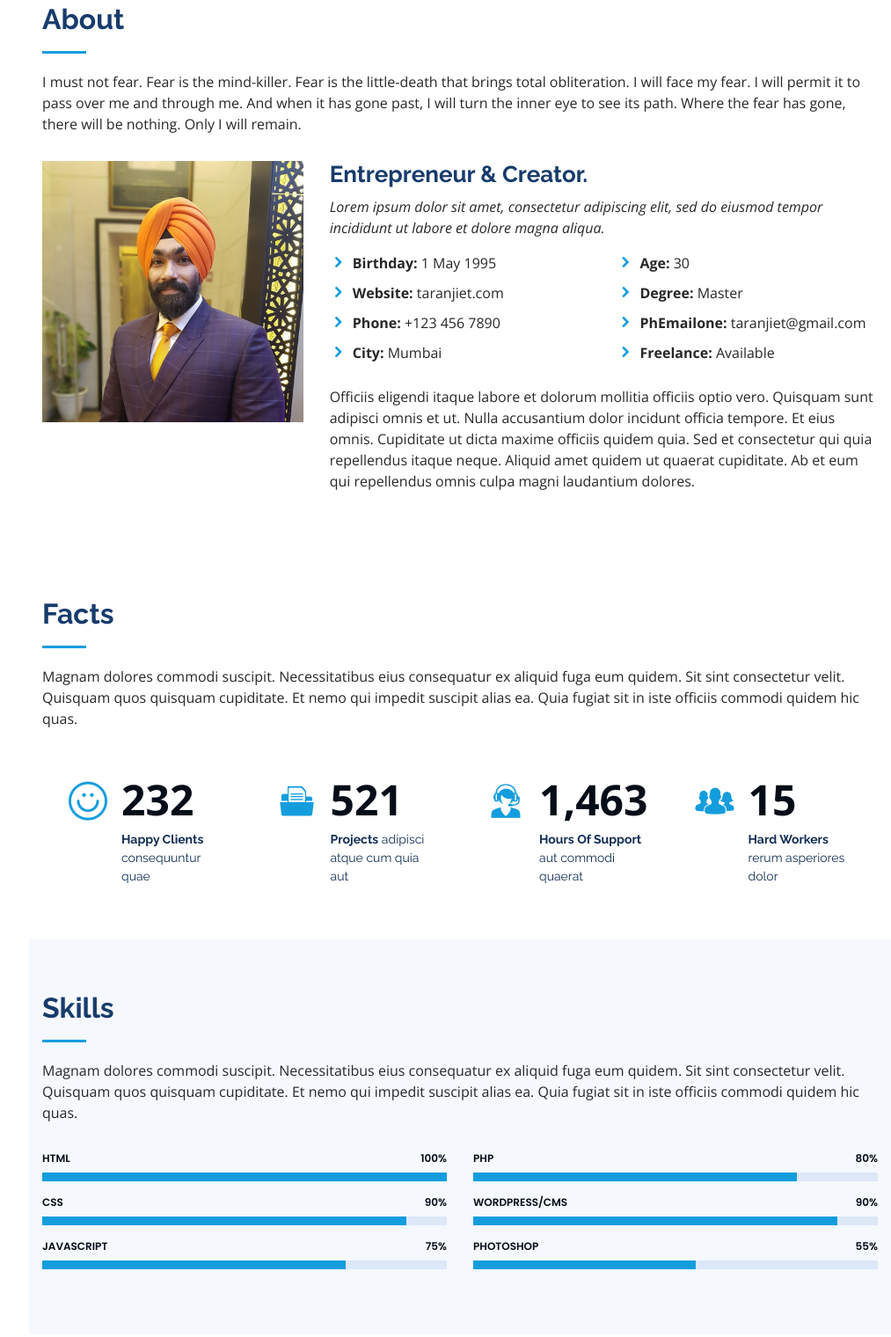
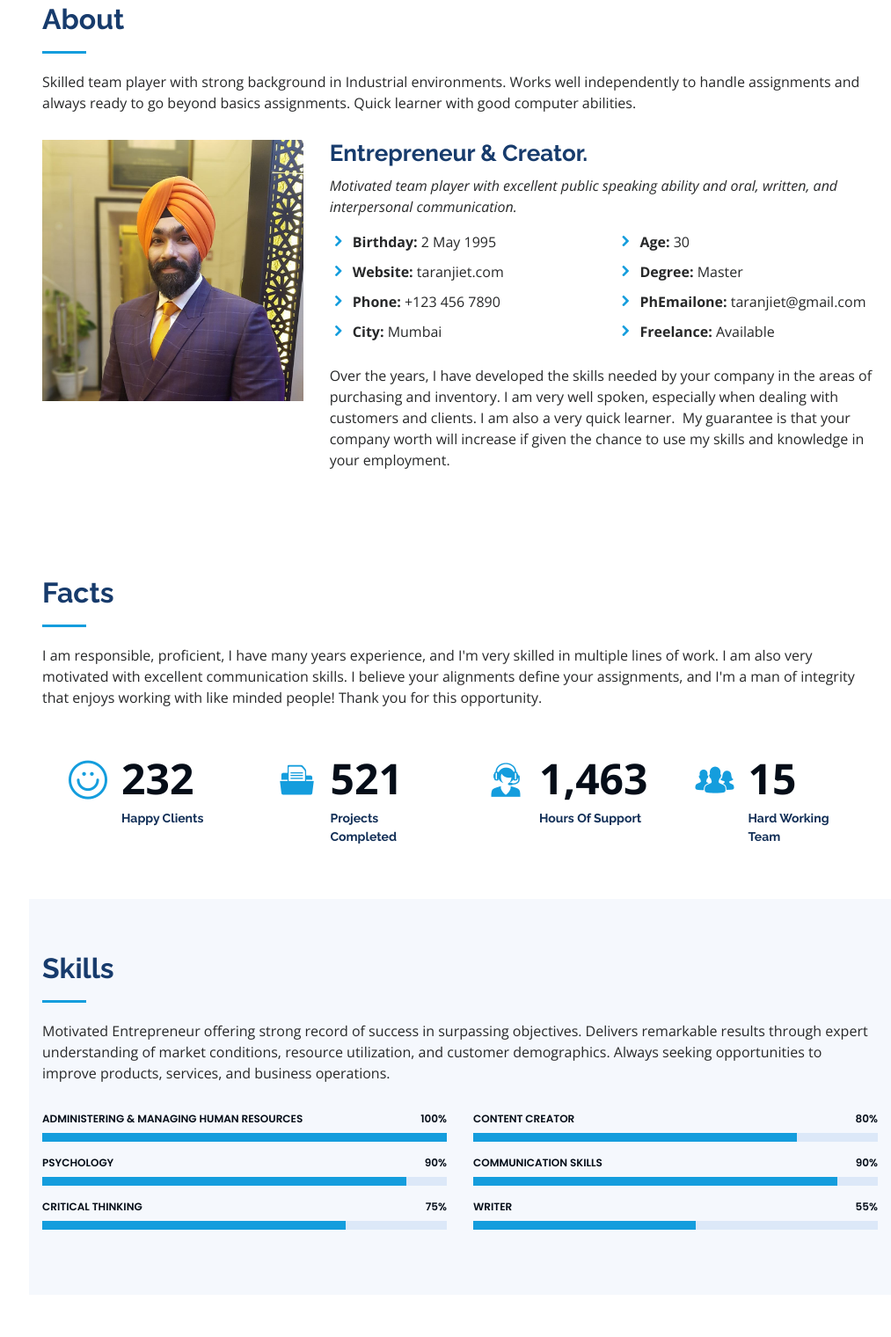
Before and after one commit to dpakmrya/cve, a plain HTML site: page index.html in a window 1280 px wide. Shown: the part 857-2377 px from the top of the page at 88% size, without its empty margins (267-1280 px from the left). Drawn offline with nearby package versions, Linux system fonts and the light colour scheme.

Commit message:
Update index.html

```diff
--- a/index.html
+++ b/index.html
@@ -88,7 +88,7 @@
 
         <div class="section-title">
           <h2>About</h2>
-          <p>I must not fear. Fear is the mind-killer. Fear is the little-death that brings total obliteration. I will face my fear. I will permit it to pass over me and through me. And when it has gone past, I will turn the inner eye to see its path. Where the fear has gone, there will be nothing. Only I will remain.
+          <p>Skilled team player with strong background in Industrial environments. Works well independently to handle assignments and always ready to go beyond basics assignments. Quick learner with good computer abilities.
             </p>
         </div>
 
@@ -99,13 +99,12 @@
           <div class="col-lg-8 pt-4 pt-lg-0 content" data-aos="fade-left">
             <h3>Entrepreneur &amp; Creator.</h3>
             <p class="font-italic">
-              Lorem ipsum dolor sit amet, consectetur adipiscing elit, sed do eiusmod tempor incididunt ut labore et dolore
-              magna aliqua.
+              Motivated team player with excellent public speaking ability and oral, written, and interpersonal communication.
             </p>
             <div class="row">
               <div class="col-lg-6">
                 <ul>
-                  <li><i class="icofont-rounded-right"></i> <strong>Birthday:</strong> 1 May 1995</li>
+                  <li><i class="icofont-rounded-right"></i> <strong>Birthday:</strong> 2 May 1995</li>
                   <li><i class="icofont-rounded-right"></i> <strong>Website:</strong> taranjiet.com</li>
                   <li><i class="icofont-rounded-right"></i> <strong>Phone:</strong> +123 456 7890</li>
                   <li><i class="icofont-rounded-right"></i> <strong>City:</strong> Mumbai </li>
@@ -121,8 +120,9 @@
               </div>
             </div>
             <p>
-              Officiis eligendi itaque labore et dolorum mollitia officiis optio vero. Quisquam sunt adipisci omnis et ut. Nulla accusantium dolor incidunt officia tempore. Et eius omnis.
-              Cupiditate ut dicta maxime officiis quidem quia. Sed et consectetur qui quia repellendus itaque neque. Aliquid amet quidem ut quaerat cupiditate. Ab et eum qui repellendus omnis culpa magni laudantium dolores.
+              Over the years, I have developed the skills needed by your company in the areas of purchasing and inventory. I am very well spoken, especially when dealing with customers and clients. I am also a very quick learner.
+
+My guarantee is that your company worth will increase if given the chance to use my skills and knowledge in your employment.
             </p>
           </div>
         </div>
@@ -136,7 +136,7 @@
 
         <div class="section-title">
           <h2>Facts</h2>
-          <p>Magnam dolores commodi suscipit. Necessitatibus eius consequatur ex aliquid fuga eum quidem. Sit sint consectetur velit. Quisquam quos quisquam cupiditate. Et nemo qui impedit suscipit alias ea. Quia fugiat sit in iste officiis commodi quidem hic quas.</p>
+          <p>I am responsible, proficient, I have many years experience, and I'm very skilled in multiple lines of work. I am also very motivated with excellent communication skills. I believe your alignments define your assignments, and I'm a man of integrity that enjoys working with like minded people! Thank you for this opportunity.</p>
         </div>
 
         <div class="row no-gutters">
@@ -145,7 +145,7 @@
             <div class="count-box">
               <i class="icofont-simple-smile"></i>
               <span data-toggle="counter-up">232</span>
-              <p><strong>Happy Clients</strong> consequuntur quae</p>
+              <p><strong>Happy Clients</strong></p>
             </div>
           </div>
 
@@ -153,7 +153,7 @@
             <div class="count-box">
               <i class="icofont-document-folder"></i>
               <span data-toggle="counter-up">521</span>
-              <p><strong>Projects</strong> adipisci atque cum quia aut</p>
+              <p><strong>Projects Completed</strong> </p>
             </div>
           </div>
 
@@ -161,7 +161,7 @@
             <div class="count-box">
               <i class="icofont-live-support"></i>
               <span data-toggle="counter-up">1,463</span>
-              <p><strong>Hours Of Support</strong> aut commodi quaerat</p>
+              <p><strong>Hours Of Support</strong> </p>
             </div>
           </div>
 
@@ -169,7 +169,7 @@
             <div class="count-box">
               <i class="icofont-users-alt-5"></i>
               <span data-toggle="counter-up">15</span>
-              <p><strong>Hard Workers</strong> rerum asperiores dolor</p>
+              <p><strong>Hard Working Team</strong> </p>
             </div>
           </div>
 
@@ -184,7 +184,7 @@
 
         <div class="section-title">
           <h2>Skills</h2>
-          <p>Magnam dolores commodi suscipit. Necessitatibus eius consequatur ex aliquid fuga eum quidem. Sit sint consectetur velit. Quisquam quos quisquam cupiditate. Et nemo qui impedit suscipit alias ea. Quia fugiat sit in iste officiis commodi quidem hic quas.</p>
+          <p>Motivated Entrepreneur offering strong record of success in surpassing objectives. Delivers remarkable results through expert understanding of market conditions, resource utilization, and customer demographics. Always seeking opportunities to improve products, services, and business operations.</p>
         </div>
 
         <div class="row skills-content">
@@ -192,21 +192,21 @@
           <div class="col-lg-6" data-aos="fade-up">
 
             <div class="progress">
-              <span class="skill">HTML <i class="val">100%</i></span>
+              <span class="skill">Administering & managing Human Resources  <i class="val">100%</i></span>
               <div class="progress-bar-wrap">
                 <div class="progress-bar" role="progressbar" aria-valuenow="100" aria-valuemin="0" aria-valuemax="100"></div>
               </div>
             </div>
 
             <div class="progress">
-              <span class="skill">CSS <i class="val">90%</i></span>
+              <span class="skill">Psychology <i class="val">90%</i></span>
               <div class="progress-bar-wrap">
                 <div class="progress-bar" role="progressbar" aria-valuenow="90" aria-valuemin="0" aria-valuemax="100"></div>
               </div>
             </div>
 
             <div class="progress">
-              <span class="skill">JavaScript <i class="val">75%</i></span>
+              <span class="skill">Critical Thinking <i class="val">75%</i></span>
               <div class="progress-bar-wrap">
                 <div class="progress-bar" role="progressbar" aria-valuenow="75" aria-valuemin="0" aria-valuemax="100"></div>
               </div>
@@ -217,21 +217,21 @@
           <div class="col-lg-6" data-aos="fade-up" data-aos-delay="100">
 
             <div class="progress">
-              <span class="skill">PHP <i class="val">80%</i></span>
+              <span class="skill">Content Creator <i class="val">80%</i></span>
               <div class="progress-bar-wrap">
                 <div class="progress-bar" role="progressbar" aria-valuenow="80" aria-valuemin="0" aria-valuemax="100"></div>
               </div>
             </div>
 
             <div class="progress">
-              <span class="skill">WordPress/CMS <i class="val">90%</i></span>
+              <span class="skill">Communication Skills <i class="val">90%</i></span>
               <div class="progress-bar-wrap">
                 <div class="progress-bar" role="progressbar" aria-valuenow="90" aria-valuemin="0" aria-valuemax="100"></div>
               </div>
             </div>
 
             <div class="progress">
-              <span class="skill">Photoshop <i class="val">55%</i></span>
+              <span class="skill">Writer <i class="val">55%</i></span>
               <div class="progress-bar-wrap">
                 <div class="progress-bar" role="progressbar" aria-valuenow="55" aria-valuemin="0" aria-valuemax="100"></div>
               </div>
@@ -270,7 +270,7 @@
             <div class="resume-item">
               <h4>Modern Machines</h4>
               <h5>2005 - 2012</h5>
-              <p><em>Rochester Institute of Technology, Rochester, NY</em></p>
+              <p><em>Mumbai, Maharashtra</em></p>
               <p>
 
                 Modern machines, is established with the goal of manufacturing end-to-end components of farming equipment. We can proudly say that we are the only end to end manufacturer of Rubber machine in India. we have the in-house facility of MS fabrication, SS fabrication, machining, plastic injection moulding, rubber moulding and R&D center. </p>
@@ -278,7 +278,7 @@
             <div class="resume-item">
               <h4>V3 Connect</h4>
               <h5>2014 - 2017</h5>
-              <p><em>Rochester Institute of Technology, Rochester, NY</em></p>
+              <p><em>Mumbai, Maharashtra</em></p>
               <p>V3 Connect is a unique opportunity to learn from and exchange ideas with industry experts, thought leaders, Vitech professionals, and your own peers. The conference combines keynotes, roundtables, learning labs and plenty of networking, all designed to help you and your organization maximize the benefits of your V3 or V3locity solution. Three separate educational tracks allow you to expand your vision, ignite your innovation, and get hands-on with the latest V3 features.</p>
             </div>
           </div>
```
